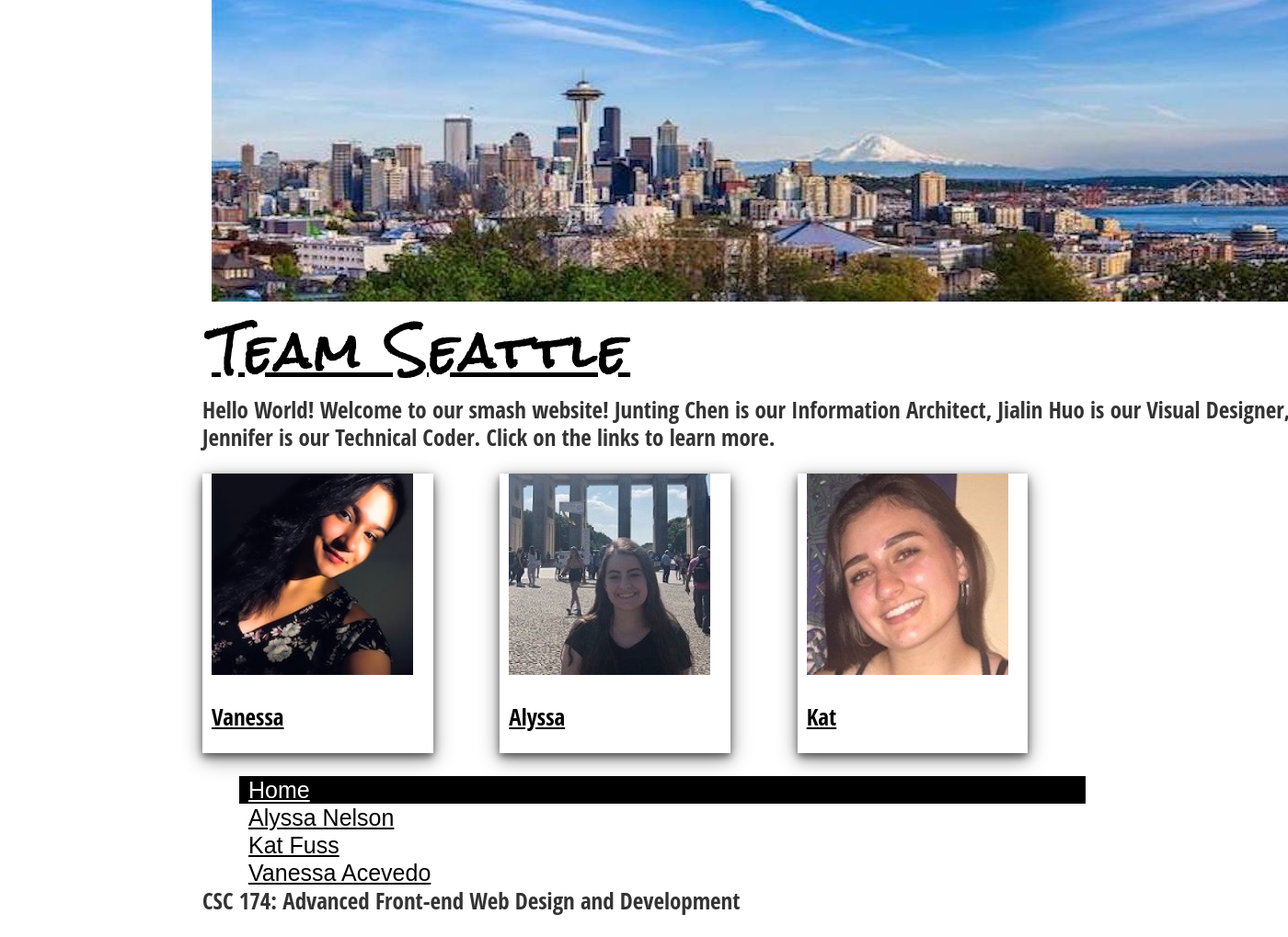
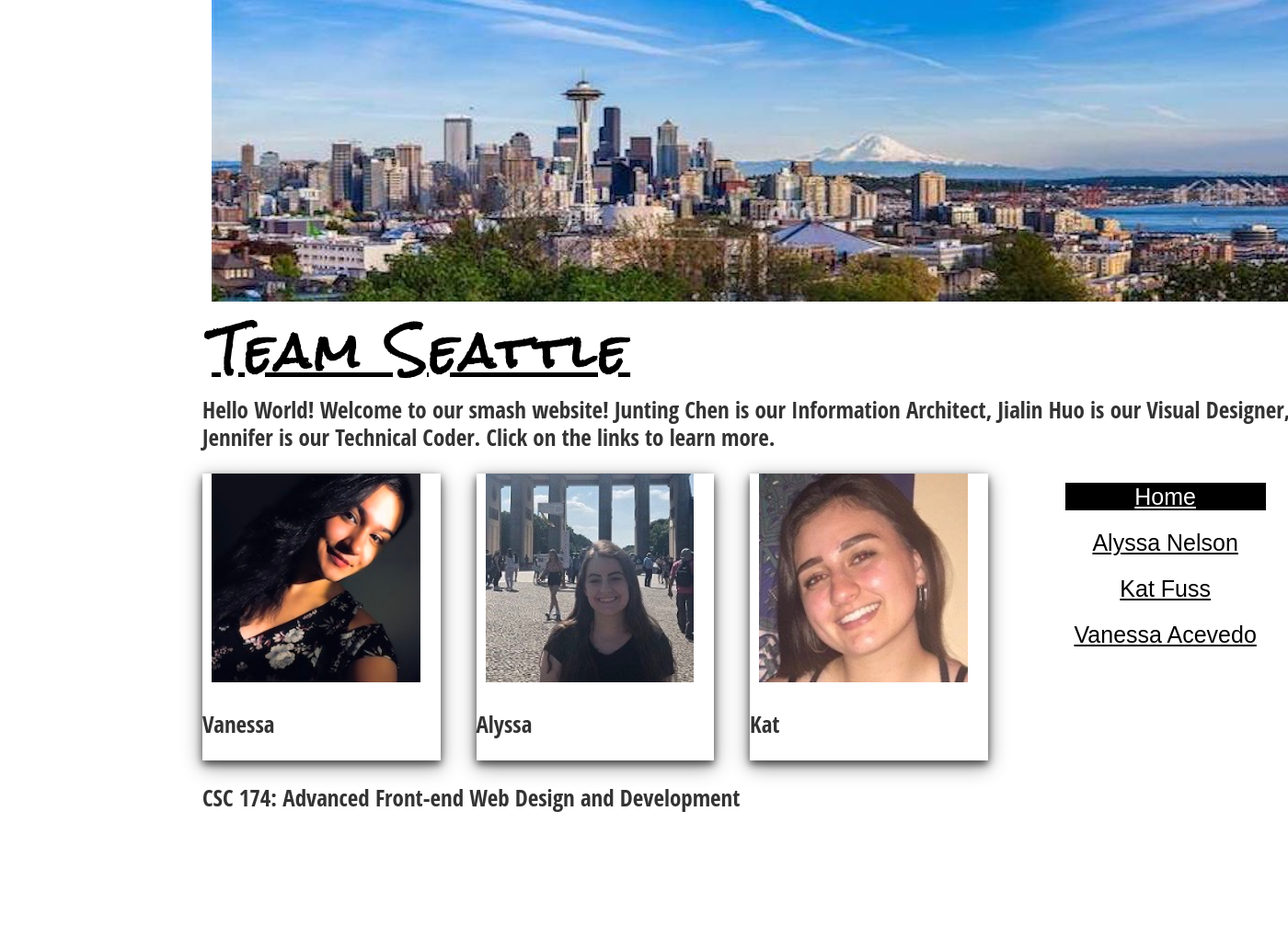
Before and after one commit to jngene/assignment02, a PHP site: page /index.php in a window 1400 px wide; the page is wider, and only the part inside the window is pictured. Shown: the part 36-1055 px from the top of that part at 92% size. After the commit the page ends 919 px from the top of that part, so only its background shows below. Run offline with PHP 8.4, Linux system fonts and the light colour scheme; some web fonts are replaced.

Commit message:
menu adjustment

```diff
--- a/css/styles.css
+++ b/css/styles.css
@@ -54,7 +54,7 @@ ul {
 
 .area {
 	display: grid;
-	grid-template-columns: auto auto auto;
+	grid-template-columns: auto auto auto auto;
 	grid-gap: 10px;
 	padding: 0px;
 
@@ -66,9 +66,9 @@ div.area {
 }
 
 div.vanessa, div.alyssa, div.kat {
-	width: 80%;
+	width: 90%;
 	background-color: white;
-	box-shadow: 0 4px 8px 0 rgba(0, 0, 0, 0.5), 0 6px 20px 0 rgba(0, 0, 0, 0.45);
+	box-shadow: 0 4px 8px 0 rgba(0, 0, 0, 0.6), 0 6px 20px 0 rgba(0, 0, 0, 0.45);
 	margin-bottom: 25px;
 }
 
@@ -81,6 +81,7 @@ nav li {
 	font-family: 'Lacquer', sans-serif;
 	font-size: x-large;
 	background-color: white;
+	padding: 10px 5px 10px 5px;
 }
 
 @media ( max-width: 375px ) {
@@ -90,17 +91,21 @@ nav li {
 	nav li { margin-left: 0; }
 }
 .homenav {
-
+	position: absolute;
+	text-align: center;
 }
 
 .homenav ul {
-
+	margin-left: 0;
+	border: 1px;
+	display: block;
 }
 
 .homenav li {
 	font-family: 'Lacquer', sans-serif;
 	font-size: 25px;
 	background-color: white;
+	border: 1px;
 }
 
 /**** LAYOUT ****/
@@ -110,8 +115,10 @@ nav li {
 	max-width: 960px;
 	display: grid;
 }
+
 @media ( max-width: 375px) {
 	.container {display: block;}
+
 }
 footer {grid-column: 1 / 2; }
 
--- a/index.php
+++ b/index.php
@@ -27,24 +27,27 @@
 			<div class="vanessa">
 				<a href="vanessa.php">
 				<img src="images/vanessa.jpg" alt="Vanessa Acevedo" style="width: 95%">
+				</a>
 				<p>Vanessa</p>
-				</a>
 			</div>
 
 			<div class="alyssa">
 				<a href="alyssa.php">
 				<img src="images/alyssa.jpg" alt="Alyssa Nelson" style="width: 95%">
+				</a>
 				<p>Alyssa</p>
-				</a>
 			</div>
+
 			<div class="kat">
 				<a href="kat.php">
 				<img src="images/kat.jpg" alt="Kat Fuss" style="width: 95%">
+				</a>
 				<p>Kat</p>
-				</a>
+			</div>
+
+			<div>
+				<?php include "inc/main-nav.inc"; ?>
 			</div>
 		</main>
 
-
-	<?php include "inc/main-nav.inc"; ?>
 	<?php include "inc/footer.inc"; ?>
```
